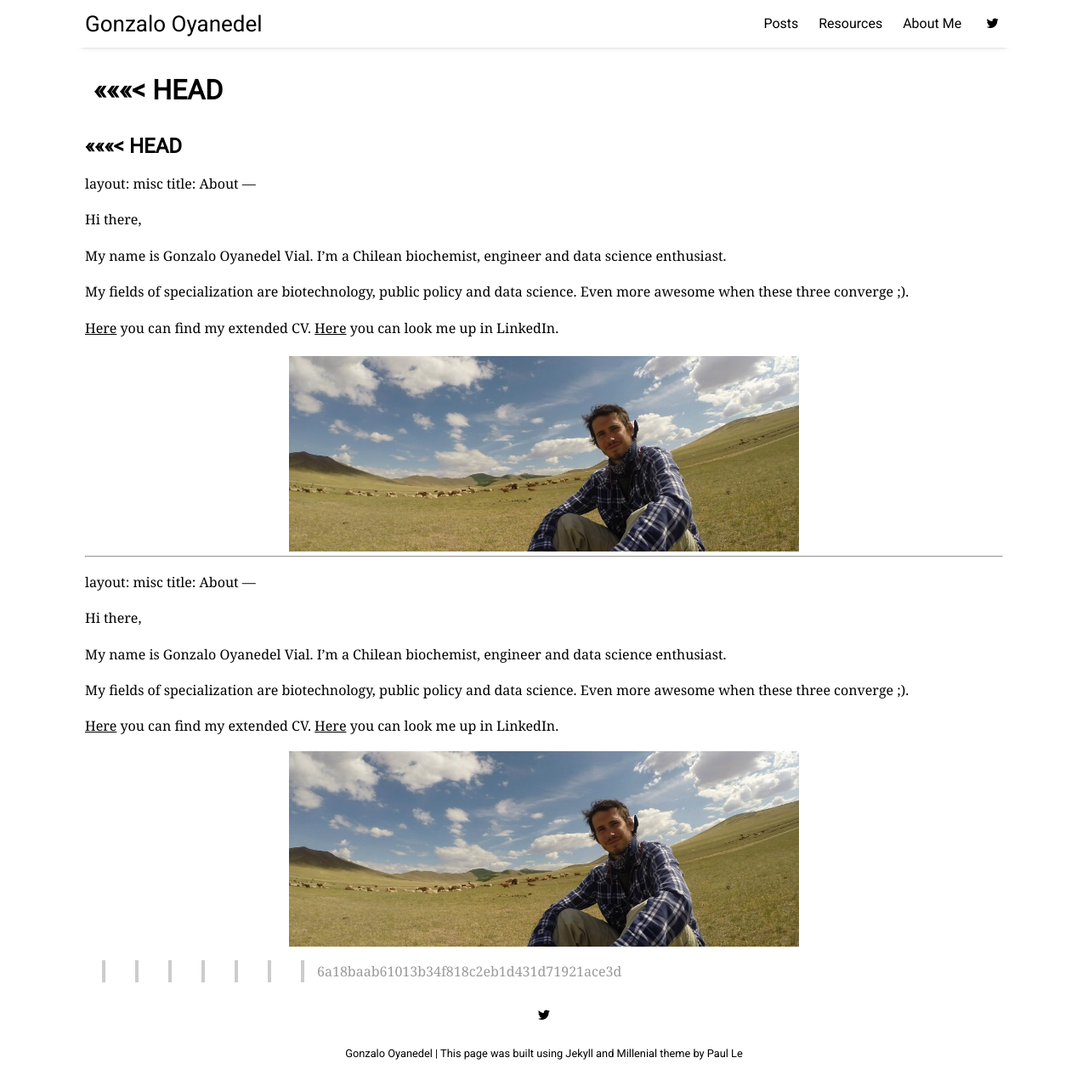
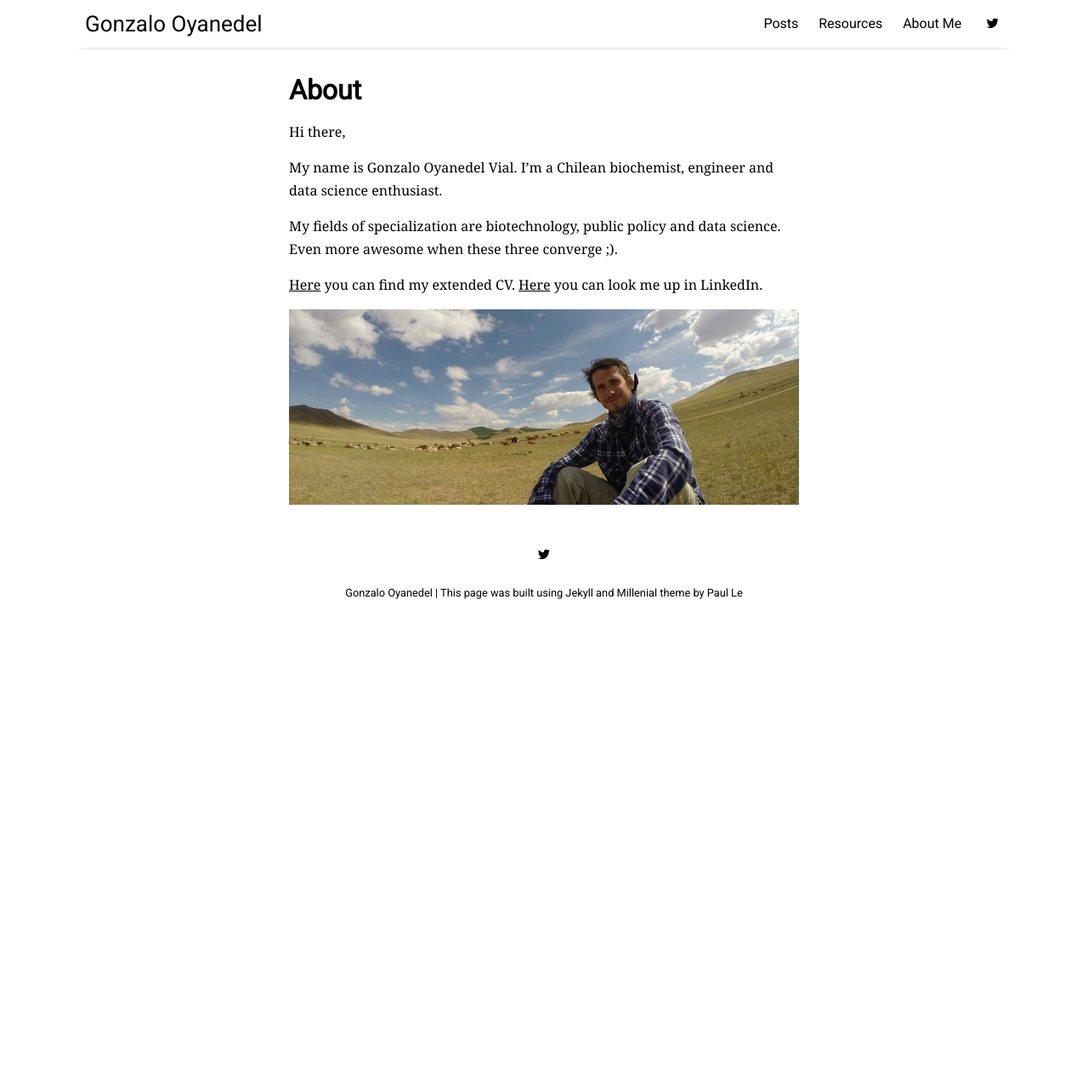
Before and after one commit to goyanedelv/goyanedelv.github.io, a Jekyll site: the page built from pages/about.md, in a window 1280 px wide and 1278 px high. Shown: the whole window at 85% size. Built offline with Jekyll 4.4.1, drawn with Linux system fonts in a browser that asks for light colours; nearby versions of some CDN libraries; our own code applies the rules of GitHub Pages for plain Markdown files.

Commit message:
Update about.md

```diff
--- a/pages/about.md
+++ b/pages/about.md
@@ -1,4 +1,3 @@
-<<<<<<< HEAD
 ---
 layout: misc
 title: About
@@ -14,20 +13,3 @@ My fields of specialization are biotechnology, public policy and data science. E
 [Here](https://www.linkedin.com/in/gonzalo-oyanedel-vial/) you can look me up in LinkedIn.
 
 <img src="{{ site.github.url }}/assets/img/yop.jpg">
-=======
----
-layout: misc
-title: About
----
-
-Hi there,
-
-My name is Gonzalo Oyanedel Vial. I'm a Chilean biochemist, engineer and data science enthusiast.
-
-My fields of specialization are biotechnology, public policy and data science. Even more awesome when these three converge ;).
-
-[Here](https://goyanedelv.github.io/assets/documents/CV_GOV_lx.pdf) you can find my extended CV.
-[Here](https://www.linkedin.com/in/gonzalo-oyanedel-vial/) you can look me up in LinkedIn.
-
-<img src="{{ site.github.url }}/assets/img/yop.jpg">
->>>>>>> 6a18baab61013b34f818c2eb1d431d71921ace3d
```
